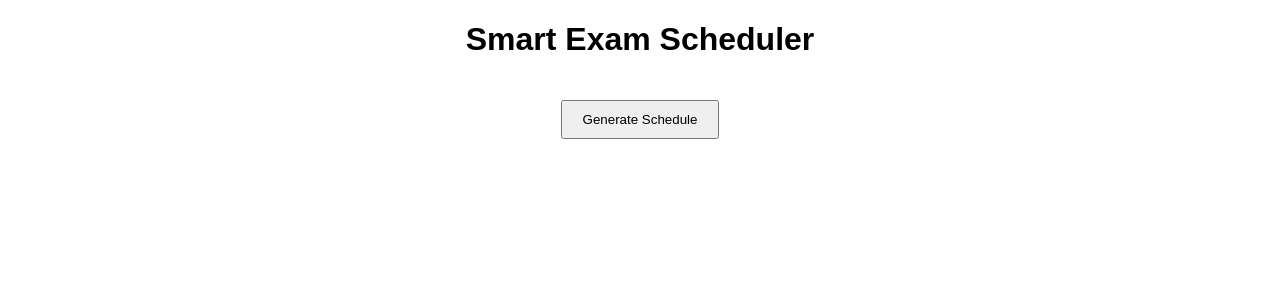
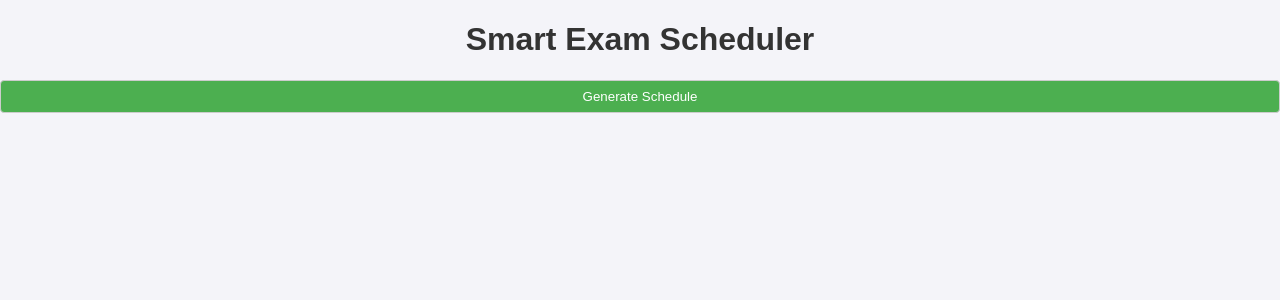
Before and after one commit to MuAbCh/Exam_Scheduler, a Flask app: page / in a window 1280 px wide. Shown: the top 300 px of the page. Run offline with Flask 3, Linux system fonts and the light colour scheme.

Commit message:
Update styles.css

```diff
--- a/static/styles.css
+++ b/static/styles.css
@@ -1,11 +1,58 @@
 body {
     font-family: Arial, sans-serif;
+    margin: 0;
+    padding: 0;
+    background-color: #f4f4f9;
+    color: #333;
     text-align: center;
 }
+
+header {
+    background-color: #4CAF50;
+    color: white;
+    padding: 1rem 0;
+}
+
+main {
+    padding: 2rem;
+}
+
+section {
+    margin: 2rem auto;
+    max-width: 600px;
+    background: white;
+    box-shadow: 0 2px 4px rgba(0, 0, 0, 0.1);
+    padding: 1rem;
+    border-radius: 8px;
+}
+
+label {
+    display: block;
+    margin: 1rem 0 0.5rem;
+}
+
+input, select, button {
+    width: 100%;
+    padding: 0.5rem;
+    margin-bottom: 1rem;
+    border: 1px solid #ccc;
+    border-radius: 4px;
+}
+
 button {
-    padding: 10px 20px;
-    margin-top: 20px;
+    background-color: #4CAF50;
+    color: white;
+    cursor: pointer;
 }
-#schedule {
-    margin-top: 30px;
+
+button:hover {
+    background-color: #45a049;
 }
+
+#schedule-output {
+    text-align: left;
+    padding: 1rem;
+    border: 1px solid #ccc;
+    border-radius: 4px;
+    background: #f9f9f9;
+}
```
